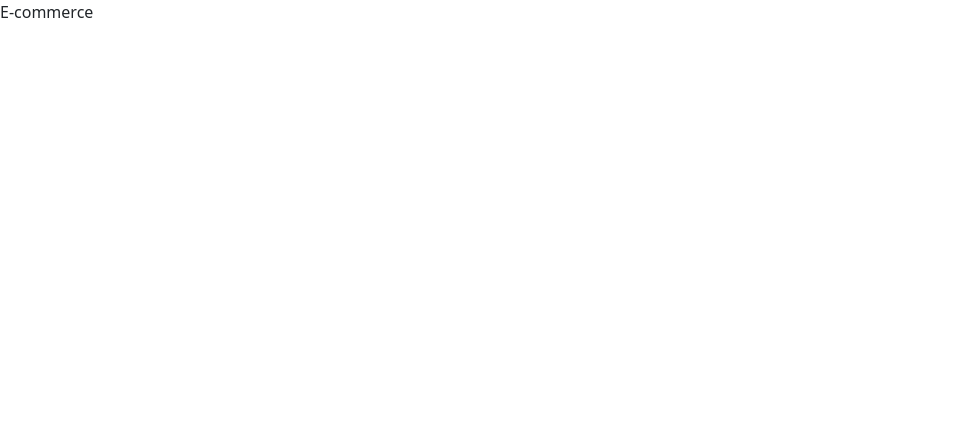
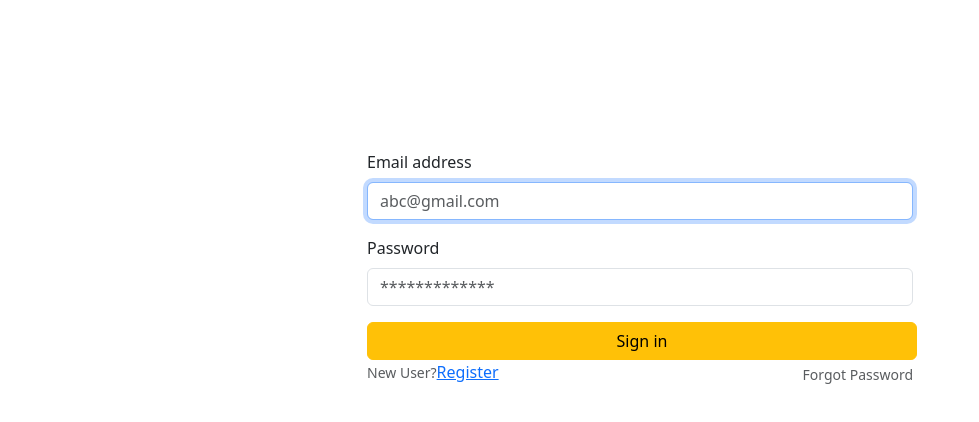
Before and after one commit to Sakshamyadav6/LuxeLane-App, a React (Vite) app in the folder frontend/: page / in a window 1280 px wide. Shown: the top 422 px of the page, without its empty margins (0-979 px from the left). Built offline with nearby package versions, Linux system fonts and the light colour scheme.

Commit message:
feat:login completed

```diff
--- a/frontend/src/App.jsx
+++ b/frontend/src/App.jsx
@@ -1,7 +1,19 @@
 import React from "react";
+import { Routes, Route } from "react-router-dom";
+import Login from "./pages/login";
+import Signup from "./pages/Signup";
+import Home from "./pages/Home";
 
 const App = () => {
-  return <div>E-commerce</div>;
+  return (
+    <>
+      <Routes>
+        <Route path="/" element={<Login/>} />
+        <Route path="/signup" element={<Signup/>} />
+        <Route path="/home" element={<Home/>} />
+      </Routes>
+    </>
+  );
 };
 
 export default App;
--- a/frontend/src/main.jsx
+++ b/frontend/src/main.jsx
@@ -3,9 +3,16 @@ import ReactDOM from "react-dom/client";
 import App from "./App.jsx";
 import "./index.css";
 import "bootstrap/dist/css/bootstrap.min.css";
+import { BrowserRouter } from "react-router-dom";
+import { Provider } from "react-redux";
+import {store} from './store/store.js'
 
 ReactDOM.createRoot(document.getElementById("root")).render(
   <React.StrictMode>
-    <App />
+    <BrowserRouter>
+      <Provider  store={store}>
+        <App />
+      </Provider>
+    </BrowserRouter>
   </React.StrictMode>
 );
--- /dev/null
+++ b/frontend/src/pages/Home.jsx
@@ -0,0 +1,9 @@
+import React from 'react'
+
+const Home = () => {
+  return (
+    <div>Home</div>
+  )
+}
+
+export default Home
--- /dev/null
+++ b/frontend/src/pages/Login.jsx
@@ -0,0 +1,91 @@
+import React, { useState } from "react";
+import { Container, Col, Row, Form, Button } from "react-bootstrap";
+import { CircularProgress } from "@mui/material";
+import { Link, useNavigate } from "react-router-dom";
+import axios from "axios";
+
+const Login = () => {
+  const [email, setEmail] = useState("");
+  const [password, setPassword] = useState("");
+  const [loading, setLoading] = useState(false);
+
+  const navigate = useNavigate();
+
+  const LoginHandle = async (e) => {
+    e.preventDefault();
+    try {
+      const response = await axios.post(
+        `http://localhost:8080/api/v1/auth/login`,
+        {
+          email,
+          password,
+        },
+        setLoading(true)
+      );
+      console.log(response.data);
+      if (response.data.status) {
+        navigate("/home");
+        localStorage.setItem("token", response.data.token);
+      }
+    } catch (error) {
+      console.log("Login Failed", error);
+      setLoading(false);
+    }
+  };
+  return (
+    <>
+      <Container>
+        <Row
+          className="justify-content-md-center"
+          style={{ marginTop: "150px" }}
+        >
+          <Col xs={12} md={6}>
+            <Form onSubmit={LoginHandle}>
+              <Form.Group className="mb-3" controlId="formBasicEmail">
+                <Form.Label>Email address</Form.Label>
+                <Form.Control
+                  type="email"
+                  placeholder="abc@gmail.com"
+                  required
+                  autoFocus
+                  onChange={(e) => {
+                    setEmail(e.target.value);
+                  }}
+                />
+              </Form.Group>
+              <Form.Group className="mb-3" controlId="formBasicPassword">
+                <Form.Label>Password</Form.Label>
+                <Form.Control
+                  type="password"
+                  placeholder="*************"
+                  required
+                  onChange={(e) => {
+                    setPassword(e.target.value);
+                  }}
+                />
+              </Form.Group>
+              <Form.Group
+                className="mb-3"
+                controlId="formBasicCheckbox"
+              ></Form.Group>
+              <Button
+                variant="warning"
+                type="submit"
+                disabled={loading}
+                style={{ width: "550px" }}
+              >
+                {loading ? <CircularProgress color="inherit" /> : <>Sign in</>}
+              </Button>
+              <br />
+              <Form.Text>New User?</Form.Text>
+              <Link to={"/signup"}>Register</Link>
+              <Form.Text style={{ float: "right" }}>Forgot Password</Form.Text>
+            </Form>
+          </Col>
+        </Row>
+      </Container>
+    </>
+  );
+};
+
+export default Login;
--- /dev/null
+++ b/frontend/src/pages/Signup.jsx
@@ -0,0 +1,9 @@
+import React from 'react'
+
+const Signup = () => {
+  return (
+    <>Signup</>
+  )
+}
+
+export default Signup
--- /dev/null
+++ b/frontend/src/slice/loginslice.js
@@ -0,0 +1,15 @@
+import { createSlice } from "@reduxjs/toolkit";
+
+const initialState = {
+  isLoggedIn: false,
+  jwt: "",
+  role: "",
+};
+
+const loginSlice = createSlice({
+  name: "Auth",
+  initialState,
+  reducers: {},
+});
+export default loginSlice.reducer;
+export const { } = loginSlice.reducer;
--- /dev/null
+++ b/frontend/src/store/store.js
@@ -0,0 +1,8 @@
+import { configureStore } from '@reduxjs/toolkit'
+import loginReducer from '../slice/loginslice'
+
+export const store = configureStore({
+    reducer: {
+        auth:loginReducer,
+    },
+})
```
Also changed, not shown: frontend/package.json (+11 -1 lines), 1 other file (tests, documents, lock files or other folders).
